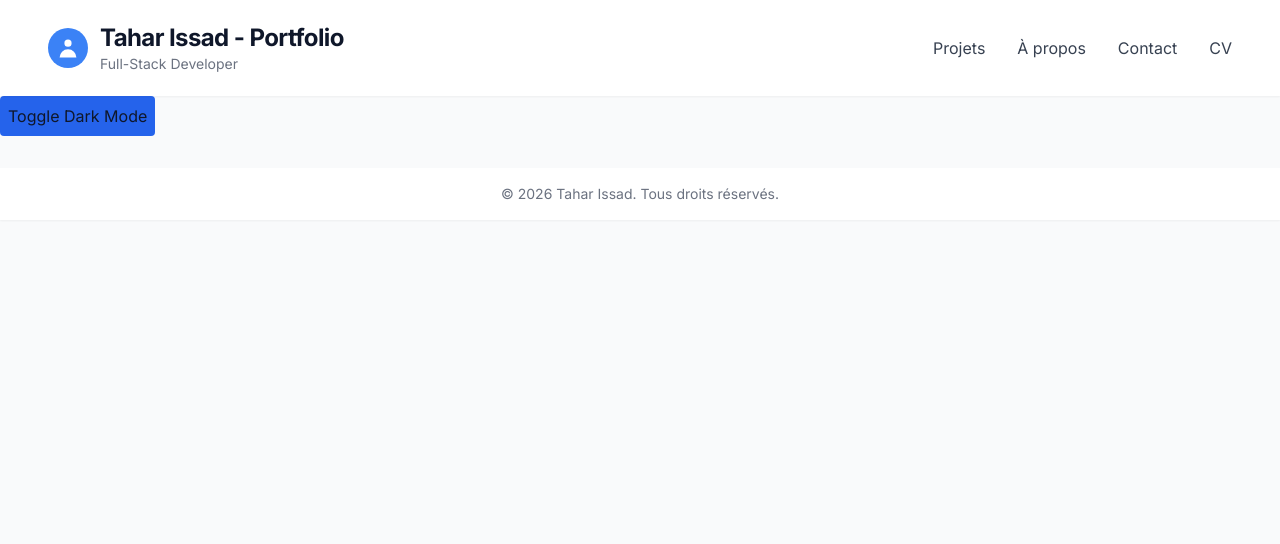
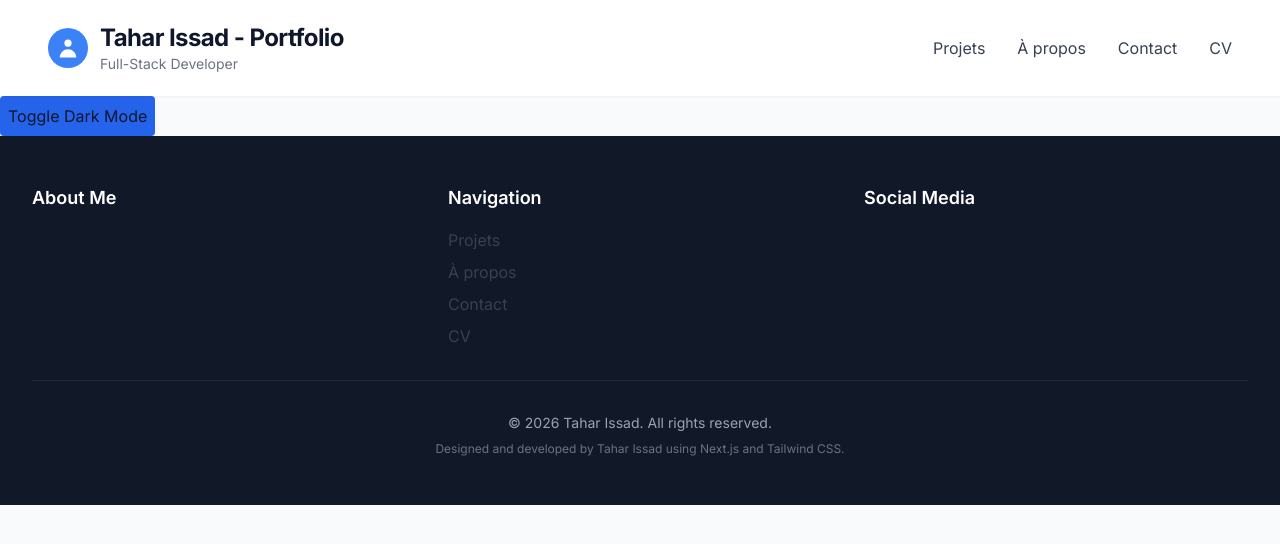
Before and after one commit to tissad-101010/portfolio, a Next.js app: page / in a window 1280 px wide. Shown: the top 544 px of the page. Built offline with nearby package versions, Linux system fonts and the light colour scheme.

Commit message:
add Footer and update navigation

```diff
--- a/src/components/footer/Footer.tsx
+++ b/src/components/footer/Footer.tsx
@@ -6,19 +6,58 @@
 /*   By: tissad <tissad@student.42.fr>              +#+  +:+       +#+        */
 /*                                                +#+#+#+#+#+   +#+           */
 /*   Created: 2026/02/18 12:53:48 by tissad            #+#    #+#             */
-/*   Updated: 2026/02/18 12:54:21 by tissad           ###   ########.fr       */
+/*   Updated: 2026/02/18 14:34:37 by tissad           ###   ########.fr       */
 /*                                                                            */
 /* ************************************************************************** */
 
+import { NavLink, navItems } from "../navigation/NavLink"
 
 export default function Footer() {
-    return (
-        <footer className="bg-white shadow-sm dark:bg-gray-800 p-4 mt-8">
-            <div className="max-w-7xl mx-auto px-4 sm:px-6 lg:px-8 text-center">
-                <p className="text-sm text-gray-500 dark:text-gray-300">
-                    &copy; {new Date().getFullYear()} Tahar Issad. Tous droits réservés.
-                </p>
-            </div>
-        </footer>
-    )
+	return (
+		<footer className="bg-gray-900 text-white py-12 dark:bg-gray-800
+			transition-colors duration-300">
+			<div className="max-w-7xl mx-auto px-4 sm:px-6 lg:px-8">
+				{/*  Footer top section, with contact info and social links */}
+				<div className="grid grid-cols-1 md:grid-cols-3 gap-8">
+					{/* a bout section */}
+					<div>
+						<h3 className="text-lg font-semibold mb-4 dark:text-gray-300">
+							About Me
+						</h3>
+					</div>
+					{/* Navigation links */}
+					<div>
+						<h3 className="text-lg font-semibold mb-4 dark:text-gray-300">
+							Navigation
+						</h3>
+						<ul className="space-y-2">
+							{navItems.map((item) => (
+								<li key={item.href}>
+									<NavLink href={item.href} label={item.label} />
+								</li>
+							))}
+						</ul>
+					</div>
+					{/* Social media links */}
+					<div>
+						<h3 className="text-lg font-semibold mb-4 dark:text-gray-300">
+							Social Media
+						</h3>
+					</div>
+
+				</div>
+				{/*	Footer bottom section, with copyright and credits */}
+				<div className="border-t border-gray-800 mt-8 pt-8 text-center
+					text-gray-400 dark:border-gray-700 dark:text-gray-500">
+					<p className="text-sm text-gray-400">
+						&copy; {new Date().getFullYear()} Tahar Issad. All rights reserved.
+					</p>
+					<p className="text-gray-500 text-xs mt-2">
+						Designed and developed by Tahar Issad using Next.js and Tailwind CSS.
+					</p>
+				</div>
+
+			</div>
+		</footer>
+	)
 }
--- a/src/components/header/Header.tsx
+++ b/src/components/header/Header.tsx
@@ -6,12 +6,12 @@
 /*   By: tissad <tissad@student.42.fr>              +#+  +:+       +#+        */
 /*                                                +#+#+#+#+#+   +#+           */
 /*   Created: 2026/02/17 16:57:18 by tissad            #+#    #+#             */
-/*   Updated: 2026/02/18 12:48:25 by tissad           ###   ########.fr       */
+/*   Updated: 2026/02/18 14:33:21 by tissad           ###   ########.fr       */
 /*                                                                            */
 /* ************************************************************************** */
 
 import { useState } from "react"
-import { NavLink, navItems } from "./NavLink"
+import { NavLink, navItems } from "../navigation/NavLink"
 import { MenuIcon, menuButtonClass } from "./MenuIcon"
 
 
```
Also changed, not shown: src/components/navigation/NavLink.tsx (renamed from src/components/header/NavLink.tsx).
